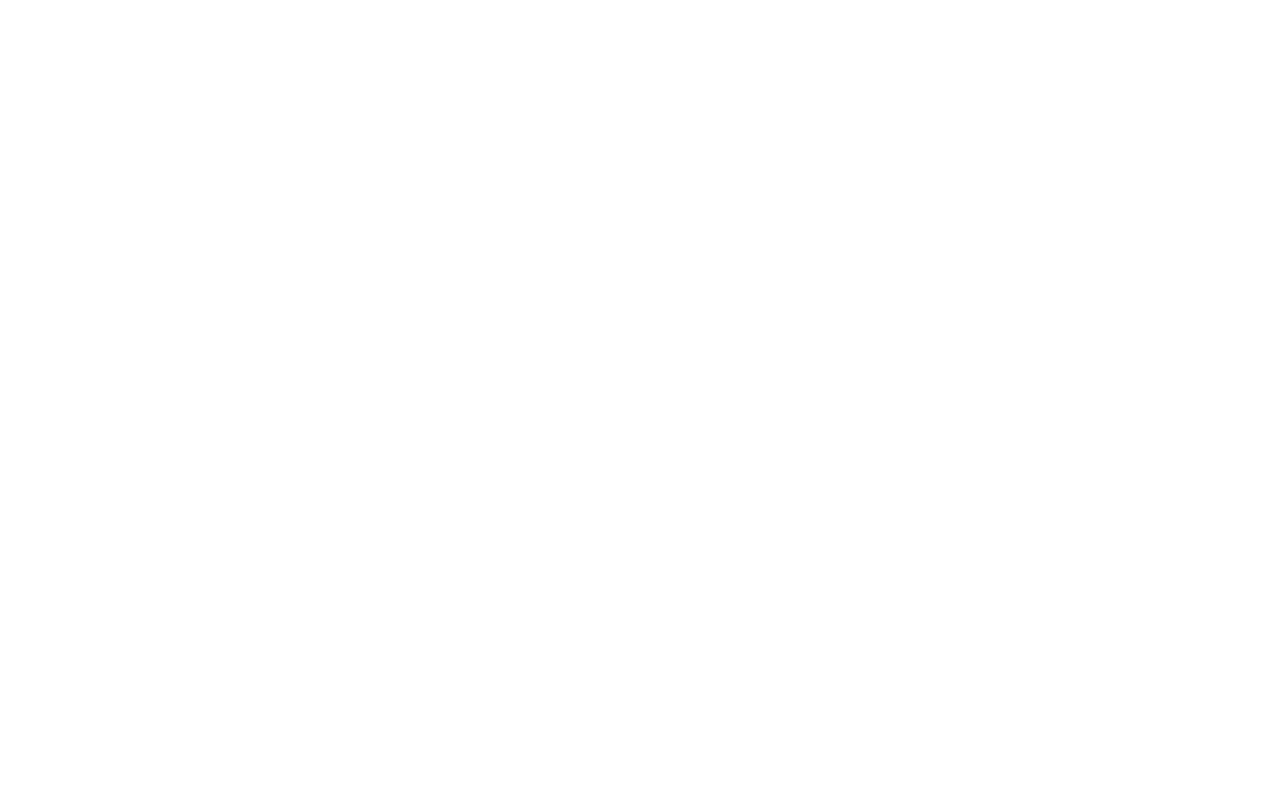
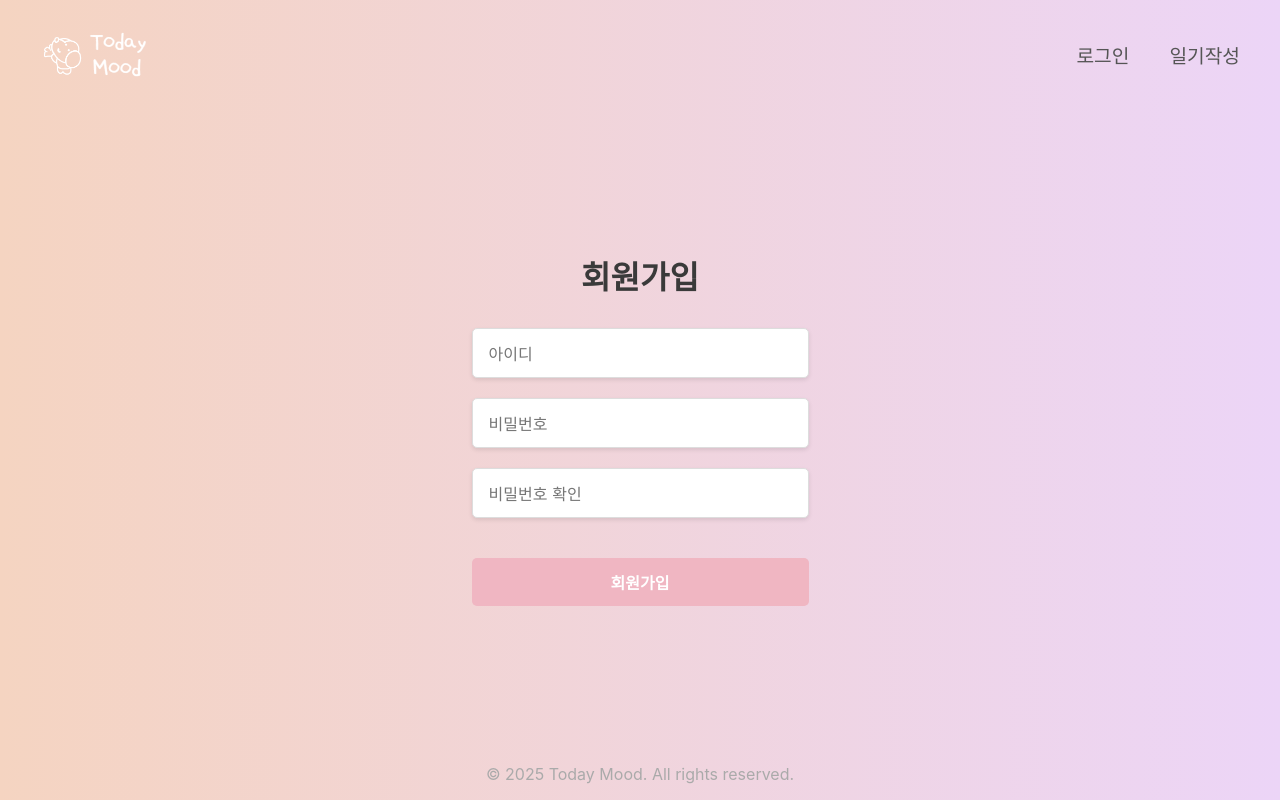
Before and after one commit to cj2174/MyMood, a React (Create React App) app: page /signup in a window 1280 px wide. Before the commit this address had no page. Built offline with nearby package versions, Linux system fonts and the light colour scheme; a web font is replaced by a local one.

Commit message:
feat : 회원가입 페이지 제작

```diff
--- a/src/App.js
+++ b/src/App.js
@@ -3,6 +3,7 @@
 import Home from "./pages/Home";
 import Login from "./pages/Login";
 import WriteDiary from "./pages/WriteDiary";
+import Signup from "./pages/SignUp";
 
 const App = () => {
   return (
@@ -11,6 +12,7 @@
         <Route path="/" element={<Home />} />
         <Route path="/login" element={<Login />} />
         <Route path="/writediary" element={<WriteDiary />} />
+        <Route path="/signup" element={<Signup />} />
       </Routes>
     </Router>
   );
--- a/src/pages/Home.js
+++ b/src/pages/Home.js
@@ -10,7 +10,7 @@
       <main className="home-main">
         <h1 className="home-title">Today Mood</h1>
         <p className="home-description">
-          기분에 맞는 이모티콘으로 오늘을 기록해보기.
+          오늘 기분에 맞는 이모티콘으로,
           <br />
           Today Mood로 하루를 담아보세요.
         </p>
--- a/src/pages/Login.js
+++ b/src/pages/Login.js
@@ -25,7 +25,7 @@
           </button>
         </form>
         <p className="login-signup">
-          계정이 없으신가요? <a href="/"> 회원가입</a>
+          계정이 없으신가요? <a href="/signup"> 회원가입</a>
         </p>
       </main>
       <Footer />
--- /dev/null
+++ b/src/pages/SignUp.js
@@ -0,0 +1,38 @@
+import React from "react";
+import Header from "../components/Header";
+import Footer from "../components/Footer";
+import "../styles/signup.css";
+
+const Signup = () => {
+  return (
+    <div className="signup-container">
+      <Header />
+      <main className="signup-main">
+        <h2 className="signup-title">회원가입</h2>
+        <form className="signup-form">
+          <input
+            type="text"
+            className="signup-input"
+            placeholder="아이디"
+          ></input>
+          <input
+            type="password"
+            className="signup-input"
+            placeholder="비밀번호"
+          ></input>
+          <input
+            type="password"
+            className="signup-input"
+            placeholder="비밀번호 확인"
+          ></input>
+          <button type="submit" className="signup-button">
+            회원가입
+          </button>
+        </form>
+      </main>
+      <Footer />
+    </div>
+  );
+};
+
+export default Signup;
--- a/src/styles/header.css
+++ b/src/styles/header.css
@@ -38,19 +38,19 @@
 
 @media (max-width: 480px) {
   .header {
-    padding: 10px 15px; /* 패딩 더 축소 */
+    padding: 10px 15px;
   }
 
   .logo-image {
-    height: 40px; /* 로고 더 축소 */
+    height: 50px;
   }
 
   .header-nav {
-    gap: 8px; /* 네비게이션 간격 줄이기 */
+    gap: 8px;
   }
 
   .header-link {
-    font-size: 0.9rem; /* 글씨 더 축소 */
+    font-size: 0.9rem;
     padding: 2px 6px;
   }
 }
--- a/src/styles/home.css
+++ b/src/styles/home.css
@@ -18,8 +18,12 @@
 }
 
 .home-main {
+  display: flex;
+  flex-direction: column;
+  align-items: center;
+  justify-content: center;
+  flex: 1;
   text-align: center;
-  margin: 50px 0;
 }
 
 .home-title {
@@ -56,19 +60,19 @@
 }
 
 .mood-icons span:nth-child(1) {
-  animation-delay: 2.5s; /* 첫 번째 아이콘은 2.5초 후 나타남 */
+  animation-delay: 2.5s;
 }
 
 .mood-icons span:nth-child(2) {
-  animation-delay: 3s; /* 두 번째 아이콘은 3초 후 나타남 */
+  animation-delay: 3s;
 }
 
 .mood-icons span:nth-child(3) {
-  animation-delay: 3.5s; /* 세 번째 아이콘은 3.5초 후 나타남 */
+  animation-delay: 3.5s;
 }
 
 .mood-icons span:nth-child(4) {
-  animation-delay: 4s; /* 네 번째 아이콘은 4초 후 나타남 */
+  animation-delay: 4s;
 }
 
 .mood-icons span:hover {
--- /dev/null
+++ b/src/styles/signup.css
@@ -0,0 +1,70 @@
+@keyframes fadeIn {
+  0% {
+    opacity: 0;
+    transform: translateY(20px);
+  }
+  100% {
+    opacity: 1;
+    transform: translateY(0);
+  }
+}
+
+.signup-container {
+  display: flex;
+  flex-direction: column;
+  align-items: center;
+  justify-content: space-between;
+  min-height: 100vh;
+  background: linear-gradient(to right, #f5d4c1, #ecd5f7);
+}
+
+.signup-main {
+  display: flex;
+  flex-direction: column;
+  align-items: center;
+  justify-content: center;
+  flex: 1;
+  text-align: center;
+}
+
+.signup-title {
+  font-size: 2rem;
+  color: #3a3a3a;
+  margin-bottom: 30px;
+  animation: fadeIn 1s ease-out;
+}
+
+.signup-form {
+  display: flex;
+  flex-direction: column;
+  align-items: center;
+  gap: 20px;
+  width: 100%;
+  max-width: 400px;
+}
+
+.signup-input {
+  width: 100%;
+  padding: 12px 16px;
+  font-size: 1rem;
+  border: 1px solid #ddd;
+  border-radius: 5px;
+  box-shadow: 0 2px 4px rgba(0, 0, 0, 0.1);
+}
+
+.signup-button {
+  width: 100%;
+  padding: 12px 15px;
+  font-size: 1rem;
+  font-weight: bold;
+  background-color: #f0b6c2;
+  color: white;
+  border: none;
+  border-radius: 5px;
+  cursor: pointer;
+  transition: background-color 0.3s;
+}
+
+.signup-button:hover {
+  background-color: #ef97a8;
+}
```
